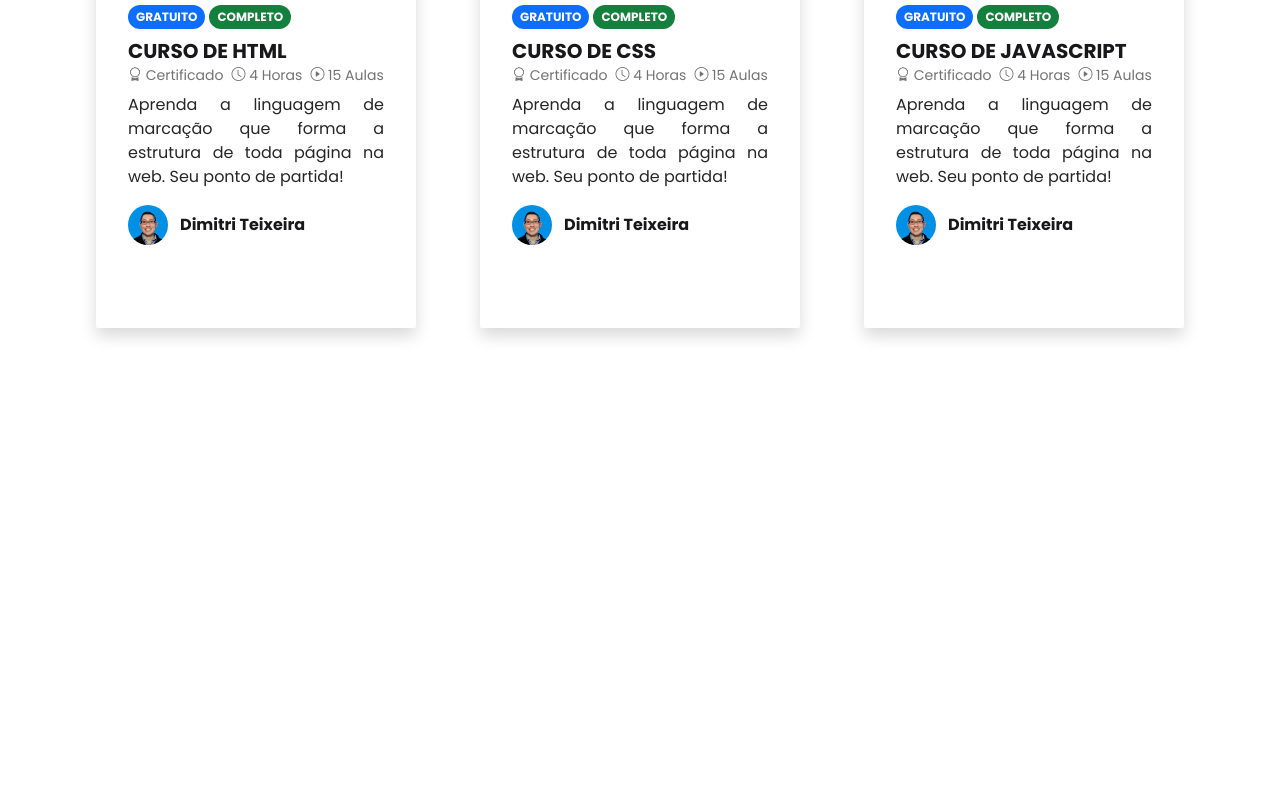
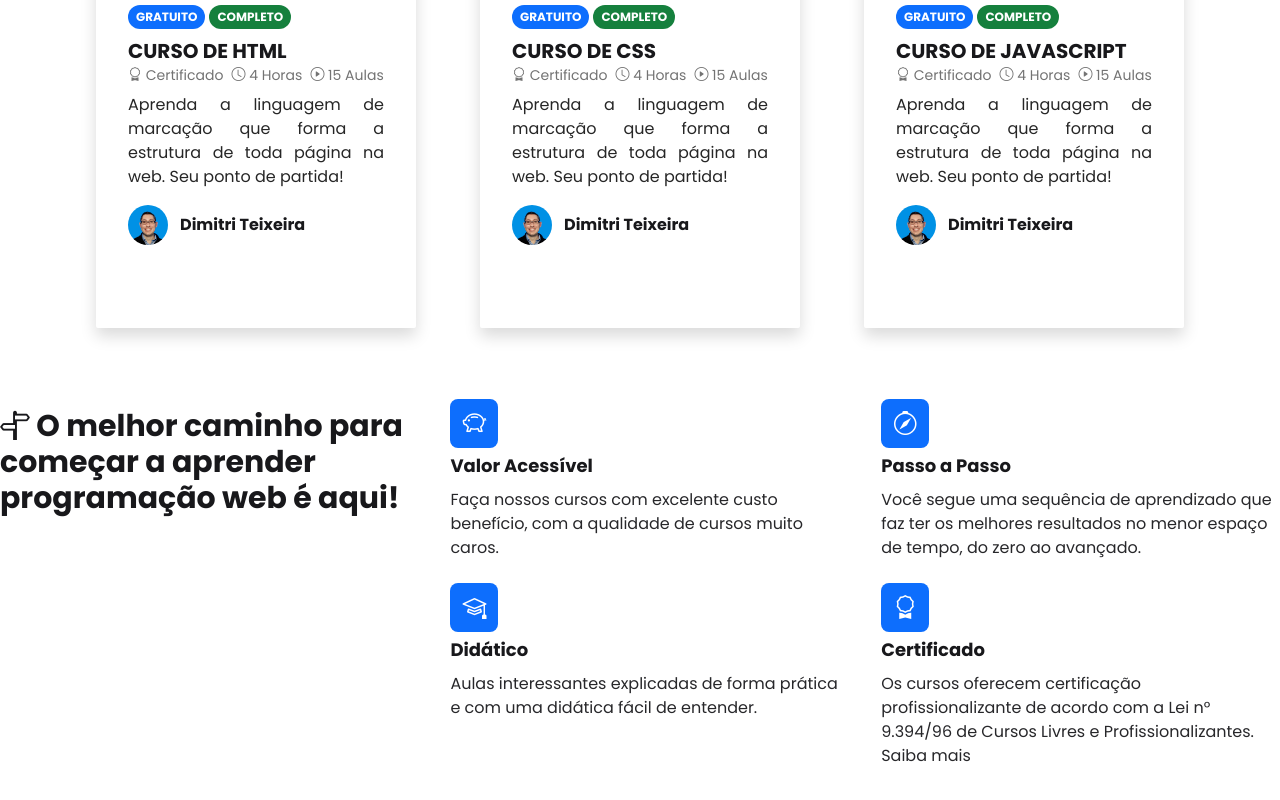
Before and after one commit to pedro-vinicius-alves-diniz/replicate-programacaoWeb, a website: page programacaoweb.com.br/src/index.html in a window 1280 px wide. Shown: the part 869-1669 px from the top of the page. Before the commit the page ends 1277 px from the top, so only its background shows below. Drawn offline with nearby package versions, Linux system fonts and the light colour scheme.

Commit message:
Container benefits finished

```diff
--- a/programacaoweb.com.br/src/index.html
+++ b/programacaoweb.com.br/src/index.html
@@ -292,7 +292,7 @@
 
               <a
                 href="#"
-                class="max-w-md lg:max-w-xs  h-full lg:h-[530px] overflow-hidden shadow-card rounded-sm"
+                class="max-w-md lg:max-w-xs h-full lg:h-[530px] overflow-hidden shadow-card rounded-sm"
               >
                 <img src="img/javascript.jpg" alt="Icone HTML" />
                 <div class="max-w-[80%] mx-auto my-5">
@@ -349,7 +349,60 @@
         </div>
 
         <!-- CONTAINER BENEFITS -->
-        <div id="container-benefits"></div>
+        <div id="container-benefits" class="flex gap-4 max-w-7xl mx-auto my-16">
+          <p class="float-start text-3xl text-zinc-900 font-bold">
+            <i class="bi bi-signpost-split"></i>
+            O melhor caminho para começar a aprender programação web é aqui!
+          </p>
+
+          <div class="grid grid-cols-2 gap-x-8 gap-y-8">
+
+            <div class="flex flex-col gap-2">
+              <div>
+                <i class="bi bi-piggy-bank bg-secondary text-white text-2xl py-2 px-3 rounded-lg"></i>
+              </div>
+              <h4 class="font-semibold text-zinc-900 text-lg mt-1">Valor Acessível</h4>
+              <p class="text-zinc-800">
+                Faça nossos cursos com excelente custo benefício, com a
+                qualidade de cursos muito caros.
+              </p>
+            </div>
+
+            <div class="flex flex-col gap-2">
+              <div>
+                <i class="bi bi-compass bg-secondary text-white text-2xl py-2 px-3 rounded-lg"></i>
+              </div>
+              <h4 class="font-semibold text-zinc-900 text-lg mt-1">Passo a Passo</h4>
+              <p class="text-zinc-800">
+                Você segue uma sequência de aprendizado que faz ter os melhores
+                resultados no menor espaço de tempo, do zero ao avançado.
+              </p>
+            </div>
+
+            <div class="flex flex-col gap-2">
+              <div>
+                <i class="bi bi-mortarboard bg-secondary text-white text-2xl py-2 px-3 rounded-lg"></i>
+              </div>
+              <h4 class="font-semibold text-zinc-900 text-lg mt-1">Didático</h4>
+              <p class="text-zinc-800">
+                Aulas interessantes explicadas de forma prática e com uma
+                didática fácil de entender.
+              </p>
+            </div>
+
+            <div class="flex flex-col gap-2">
+              <div>
+                <i class="bi bi-award bg-secondary text-white text-2xl py-2 px-3 rounded-lg"></i>
+              </div>
+              <h4 class="font-semibold text-zinc-900 text-lg mt-1">Certificado</h4>
+              <p class="text-zinc-800">
+                Os cursos oferecem certificação profissionalizante de acordo com
+                a Lei n° 9.394/96 de Cursos Livres e Profissionalizantes.
+                <a href="#">Saiba mais</a>
+              </p>
+            </div>
+          </div>
+        </div>
 
         <!-- CONTAINER QUOTE -->
         <div id="container-quote"></div>
```
Also changed, not shown: programacaoweb.com.br/src/css/output.css.
